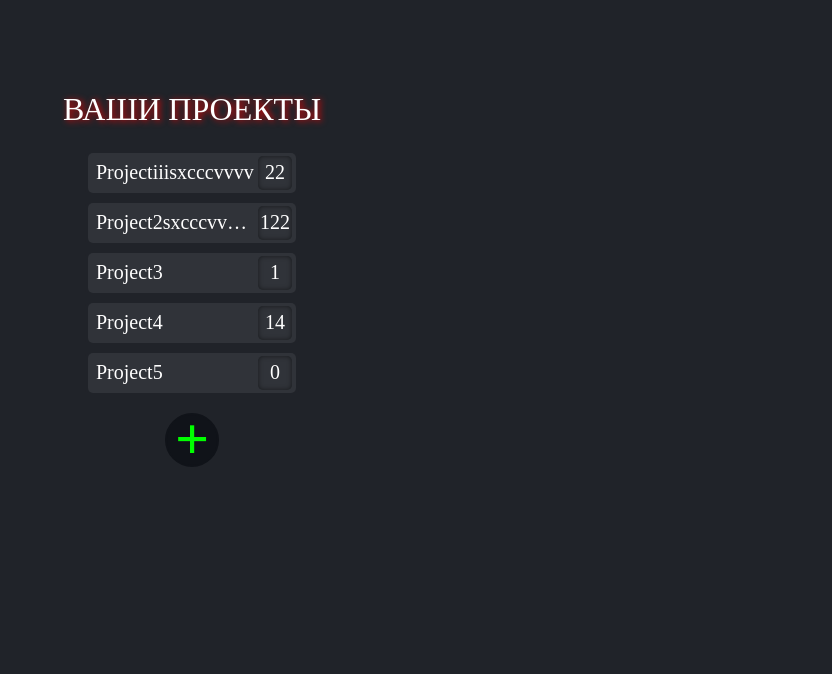
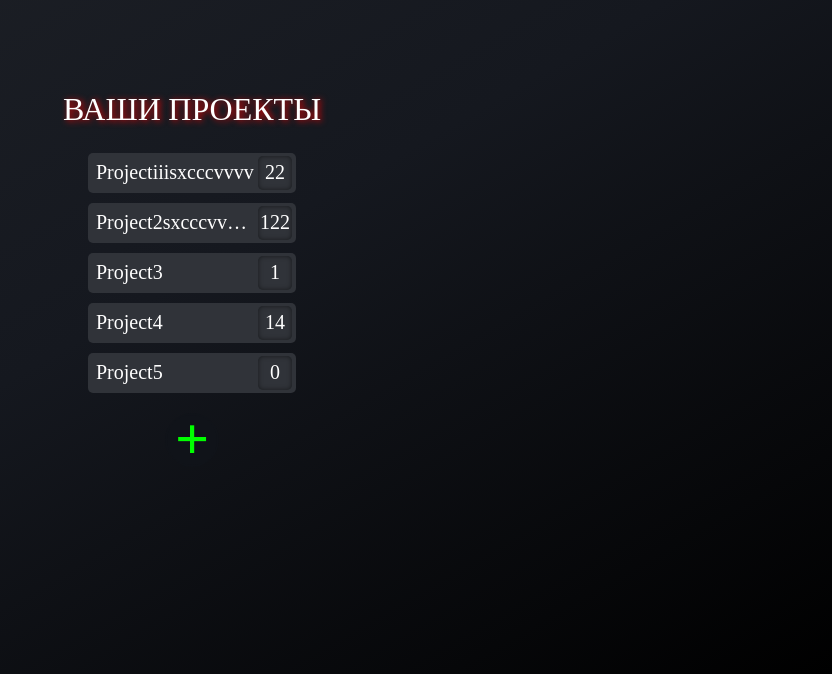
Before and after one commit to Calisthetic/site-constructor-demo-ui, a React (Create React App) app: page /projects in a window 1280 px wide. Shown: the part 126-800 px from the top of the page, without its empty margins (448-1280 px from the left). Built offline with nearby package versions, Linux system fonts and the light colour scheme.

Commit message:
proj background

```diff
--- a/src/pages/Projects.module.css
+++ b/src/pages/Projects.module.css
@@ -5,7 +5,8 @@
   align-items: center;
   justify-content: center;
   flex-direction: column;
-  background: #202329;
+  /* background: #202329; */
+  background: linear-gradient(150deg, #202329, #15181f, black);
 }
 
 .projects_field {
@@ -39,7 +40,8 @@
 
 .cage_back {
   padding: 0px 3px;
-  background-color: #202329;
+  /* background-color: #202329; */
+  background-color: rgba(0, 0, 0, 0);
   border-radius: 3px;
   transition: 0.25s ease;
 }
```
